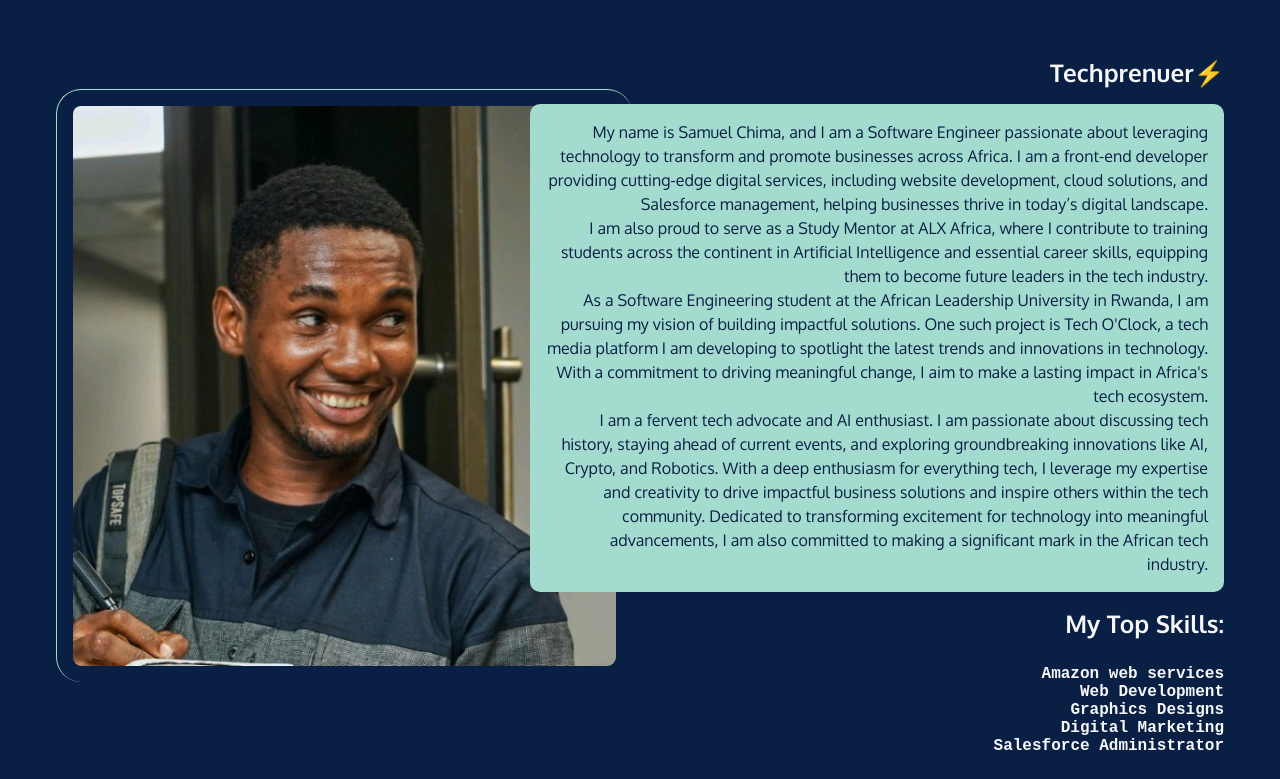
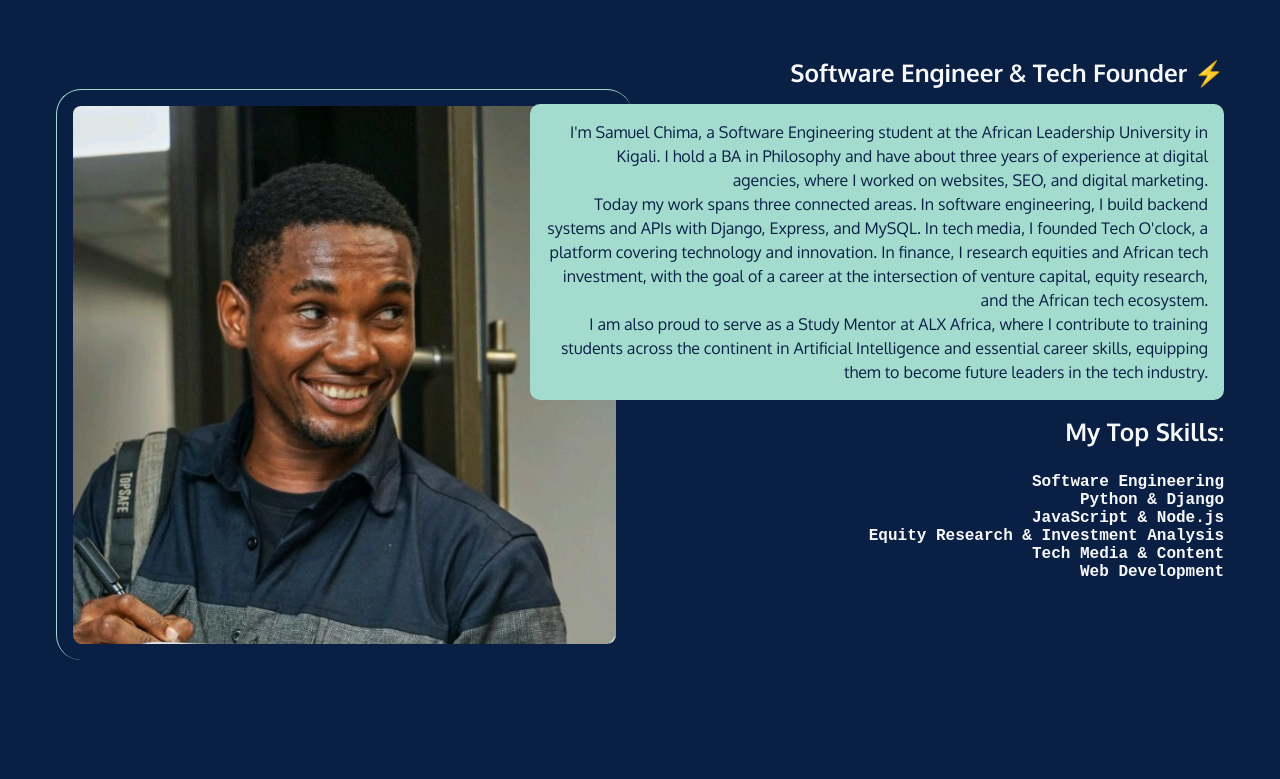
Before and after one commit to SamuelNkpado/personal_resume_website, a plain HTML site: page about.html in a window 1280 px wide. Shown: the part 281-1060 px from the top of the page. Drawn offline with Linux system fonts and the light colour scheme; a web font is replaced by a local one.

Commit message:
Reposition site around software engineering, tech media, and investment research

```diff
--- a/about.html
+++ b/about.html
@@ -29,7 +29,7 @@
             <nav>
                 <ul>
                     <li><a href="index.html#projects">Projects</a></li>
-                    <li><a href="#about.html">About</a></li>
+                    <li><a href="about.html">About</a></li>
                     <li><a href="index.html#contact">Contact</a></li>
                     <li>
                         <a href="https://www.linkedin.com/in/samuelchima/" target="_blank">
@@ -55,24 +55,24 @@
             </h2>
             <article>
                 <div class="text">
-                    <h3>Techprenuer⚡</h3>
+                    <h3>Software Engineer &amp; Tech Founder ⚡</h3>
                     <p class="blackbox">
-                        My name is Samuel Chima, and I am a Software Engineer passionate about leveraging technology to transform and promote businesses across Africa. I am a front-end developer providing cutting-edge digital services, including website development, cloud solutions, and Salesforce management, helping businesses thrive in today’s digital landscape.
+                        I'm Samuel Chima, a Software Engineering student at the African Leadership University in Kigali. I hold a BA in Philosophy and have about three years of experience at digital agencies, where I worked on websites, SEO, and digital marketing.
+
+                    <br />Today my work spans three connected areas. In software engineering, I build backend systems and APIs with Django, Express, and MySQL. In tech media, I founded Tech O'clock, a platform covering technology and innovation. In finance, I research equities and African tech investment, with the goal of a career at the intersection of venture capital, equity research, and the African tech ecosystem.
 
                     <br /> I am also proud to serve as a Study Mentor at ALX Africa, where I contribute to training students across the continent in Artificial Intelligence and essential career skills, equipping them to become future leaders in the tech industry.
 
-                    <br />As a Software Engineering student at the African Leadership University in Rwanda, I am pursuing my vision of building impactful solutions. One such project is Tech O'Clock, a tech media platform I am developing to spotlight the latest trends and innovations in technology. With a commitment to driving meaningful change, I aim to make a lasting impact in Africa's tech ecosystem.
-
-                    <br />I am a fervent tech advocate and AI enthusiast. I am passionate about discussing tech history, staying ahead of current events, and exploring groundbreaking innovations like AI, Crypto, and Robotics. With a deep enthusiasm for everything tech, I leverage my expertise and creativity to drive impactful business solutions and inspire others within the tech community. Dedicated to transforming excitement for technology into meaningful advancements, I am also committed to making a significant mark in the African tech industry.
 
                     </p>
                     <h3>My Top Skills:</h3>
                     <br />
-                    <h4>Amazon web services</h4>
+                    <h4>Software Engineering</h4>
+                    <h4>Python &amp; Django</h4>
+                    <h4>JavaScript &amp; Node.js</h4>
+                    <h4>Equity Research &amp; Investment Analysis</h4>
+                    <h4>Tech Media &amp; Content</h4>
                     <h4>Web Development</h4>
-                    <h4>Graphics Designs</h4>
-                    <h4>Digital Marketing</h4>
-                    <h4>Salesforce Administrator</h4>
 
 
                 </div>
```
Also changed, not shown: index.html (+6 -3 lines).
